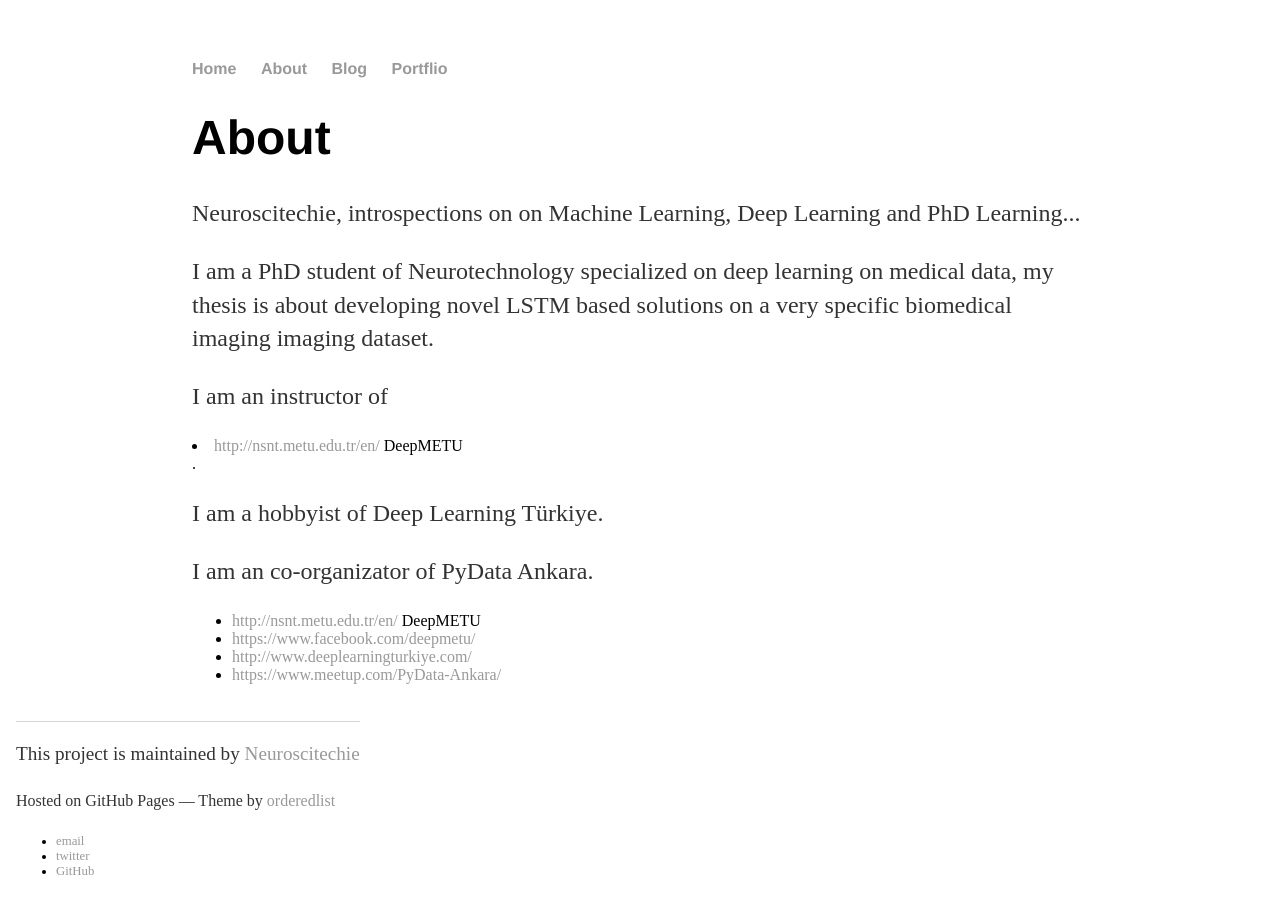
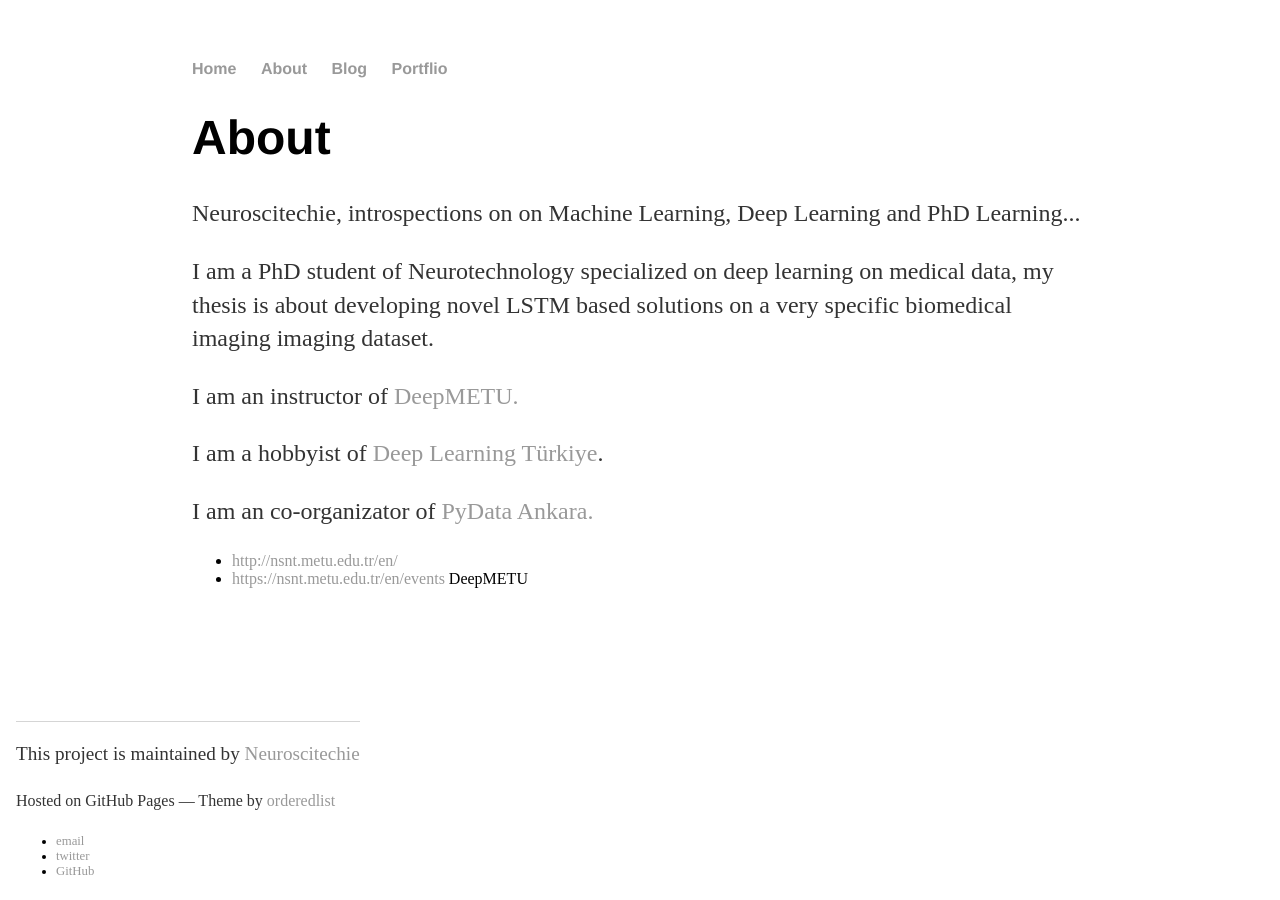
Before and after one commit to inantubek/meltemiatay.github.io, a Jekyll site: the page built from about/index.html, in a window 1280 px wide. Built offline with Jekyll 4.4.1, drawn with Linux system fonts in a browser that asks for light colours.

Commit message:
Update index.html

```diff
--- a/about/index.html
+++ b/about/index.html
@@ -7,13 +7,11 @@ title: A Neuroscitechie Blog
 			<h1>About</h1>
 			<p>Neuroscitechie, introspections on on Machine Learning, Deep Learning and PhD Learning...</p>
 			<p>I am a PhD student of Neurotechnology specialized on deep learning on medical data, my thesis is about developing novel LSTM based solutions on a very specific biomedical imaging imaging dataset.</p>
-			<p>I am an instructor of <li><a href="#">http://nsnt.metu.edu.tr/en/</a> DeepMETU</li>. </p>
-			<p>I am a hobbyist of Deep Learning Türkiye.</p>
-			<p>I am an co-organizator of PyData Ankara. </p>
+			<p>I am an instructor of <a href="https://www.facebook.com/deepmetu/"> DeepMETU.</a> </p>
+			<p>I am a hobbyist of <a href="http://www.deeplearningturkiye.com/">Deep Learning Türkiye</a>.</p>
+			<p>I am an co-organizator of <a href="http://ttps://www.meetup.com/PyData-Ankara">PyData Ankara.</a> </p>
                 </div>
 <ul class="contacts">
-<li><a href="#">http://nsnt.metu.edu.tr/en/</a> DeepMETU</li>
-<li><a href="#">https://www.facebook.com/deepmetu/</a></li>
-<li><a href="#">http://www.deeplearningturkiye.com/</a></li>
-<li><a href="#">https://www.meetup.com/PyData-Ankara/</a></li>
+<li><a href="#">http://nsnt.metu.edu.tr/en/</a></li>
+<li><a href="#">https://nsnt.metu.edu.tr/en/events</a> DeepMETU</li>
 </ul>
```
